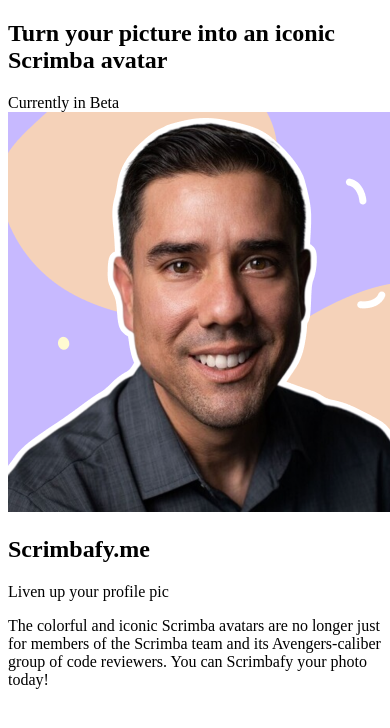
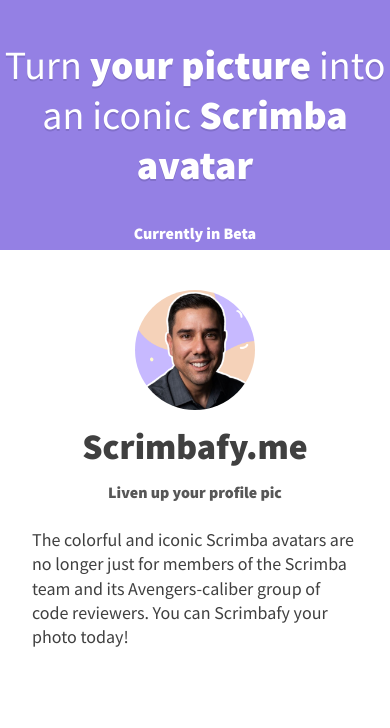
Before and after one commit to y-by/Product-splash-page, a plain HTML site: page index.html in a window 390 px wide. Drawn offline with Linux system fonts and the light colour scheme.

Commit message:
style for small screen/mobile

```diff
--- a/index.html
+++ b/index.html
@@ -5,6 +5,8 @@
   <meta http-equiv="X-UA-Compatible" content="IE=edge">
   <meta name="viewport" content="width=device-width, initial-scale=1.0">
   <title>Product Splash Page</title>
+  <link href="https://fonts.googleapis.com/css?family=Source+Sans+Pro:300,400,900&display=swap" rel="stylesheet">
+  <link rel="stylesheet" href="style.css">
 </head>
 <body>
   <section class="intro">
--- a/style.css
+++ b/style.css
@@ -1,6 +1,7 @@
 body {
   font-family: 'Source Sans Pro', sans-serif;
   color: #404040;
+  margin: 0;
 }
 
 /* =================
@@ -9,6 +10,13 @@ body {
 
 h1 {
   font-weight: 400;
+  font-size: 2.5rem;
+  text-shadow: 0px 2px  #816fca;
+}
+
+h2 {
+  font-size: 2.25rem;
+  margin-block: 0.375em;
 }
 
 .beta-text {
@@ -18,13 +26,35 @@ h1 {
 .subheading {
   color: #575757;
   font-weight: 900;
+  margin-bottom: .5em;
 }
+
+p {
+  font-size: 1.125rem;
+  line-height: 1.35;
+}
+/* =================
+    Flex containers
+   ================= */
+   .intro,
+   .main-content {
+     display: flex;
+     flex-direction: column;
+   }
+
 
 /* =================
   Intro
  ================= */
 
 .intro {
+
+  justify-content: center;
+  align-items: center;
+
+  min-height: 250px;
+  text-align: center;
+
   color: #fff;
   background-color: #9480e4;
 }
@@ -32,7 +62,18 @@ h1 {
 /* ====================
   Main content
  ==================== */
+.main-content {
+  justify-content: center;
+  align-items: center;
 
+  padding-block-start: 2.5em;
+  padding-inline: 2em;
+}
+
+.img-main {
+  width: 7.5em;
+  border-radius: 50%;
+}
 
 /* =================
   Form
```
